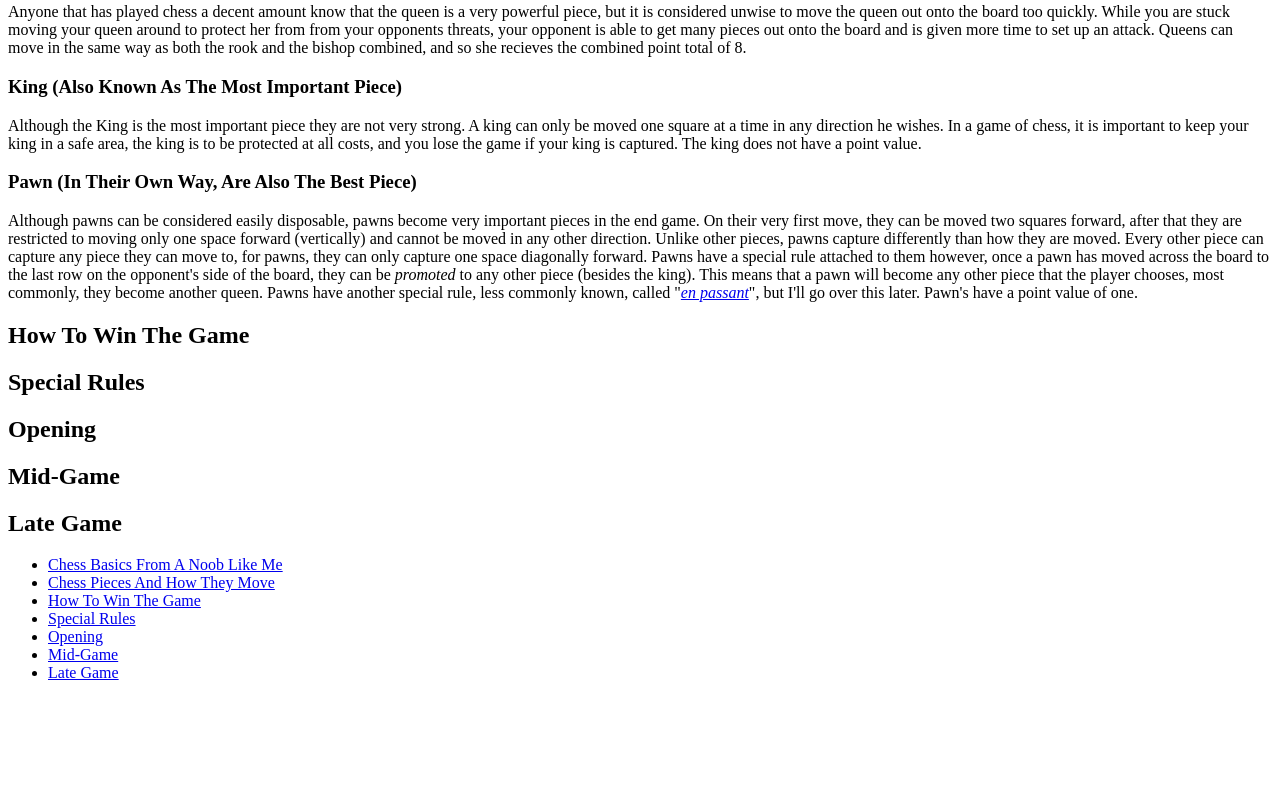
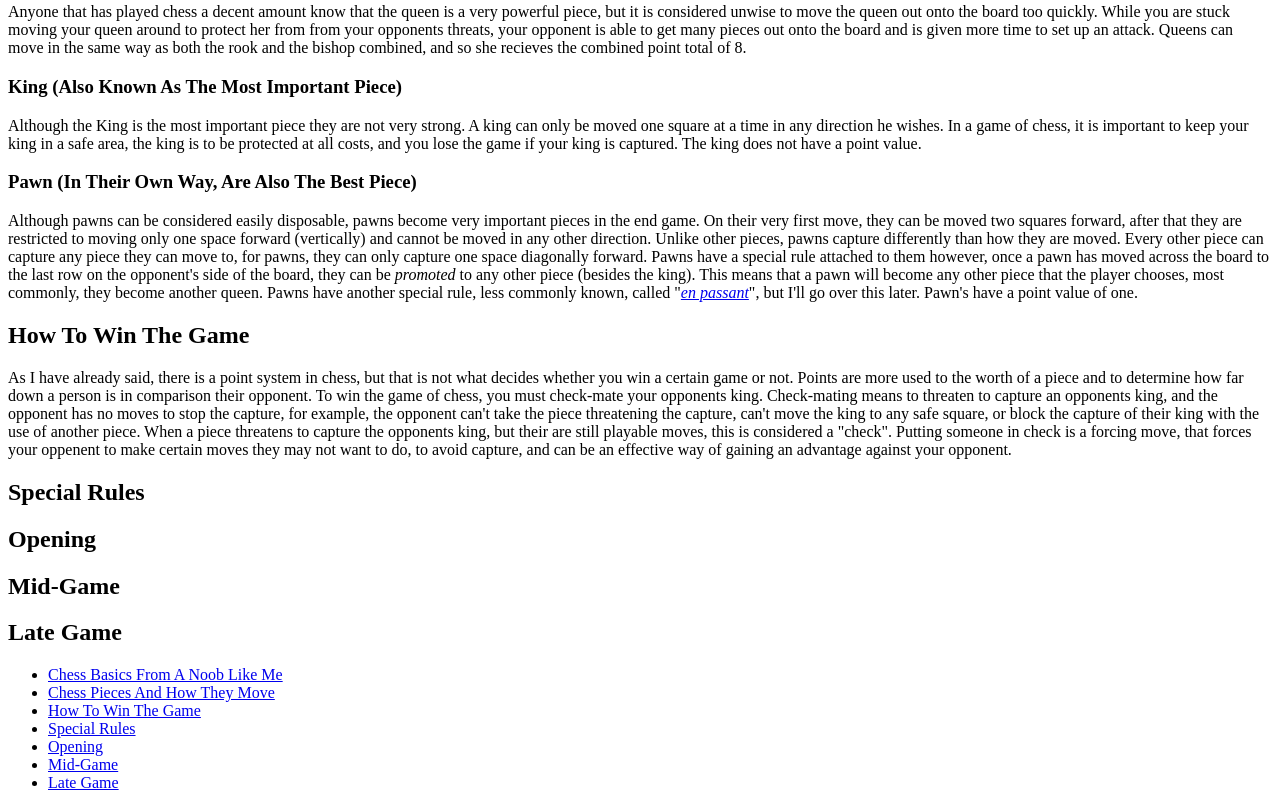
Before and after one commit to KC-LC101-June-22/js-assignment-4-html-me-something-FatedMarigold, a website: page index.html in a window 1280 px wide. Shown: the part 1030-1838 px from the top of the page. Before the commit the page ends 1728 px from the top, so only its background shows below. Drawn offline with Linux system fonts and the light colour scheme.

Commit message:
Added 'how to win' without explination of draws.

```diff
--- a/index.html
+++ b/index.html
@@ -146,6 +146,12 @@
 
                      <p>
 
+                        As I have already said, there is a point system in chess, but that is not what decides whether you win a certain game or not. Points are more used to the worth of a piece and to determine how far down a person
+                        is in comparison their opponent. To win the game of chess, you must check-mate your opponents king. Check-mating means to threaten to capture an opponents king, and the opponent has no moves to stop the capture,
+                        for example, the opponent can't take the piece threatening the capture, can't move the king to any safe square, or block the capture of their king with the use of another piece. When a piece threatens to capture
+                        the opponents king, but their are still playable moves, this is considered a "check". Putting someone in check is a forcing move, that forces your oppenent to make certain moves they may not want to do, to avoid capture,
+                        and can be an effective way of gaining an advantage against your opponent.
+
 
 
                      </p>
```
